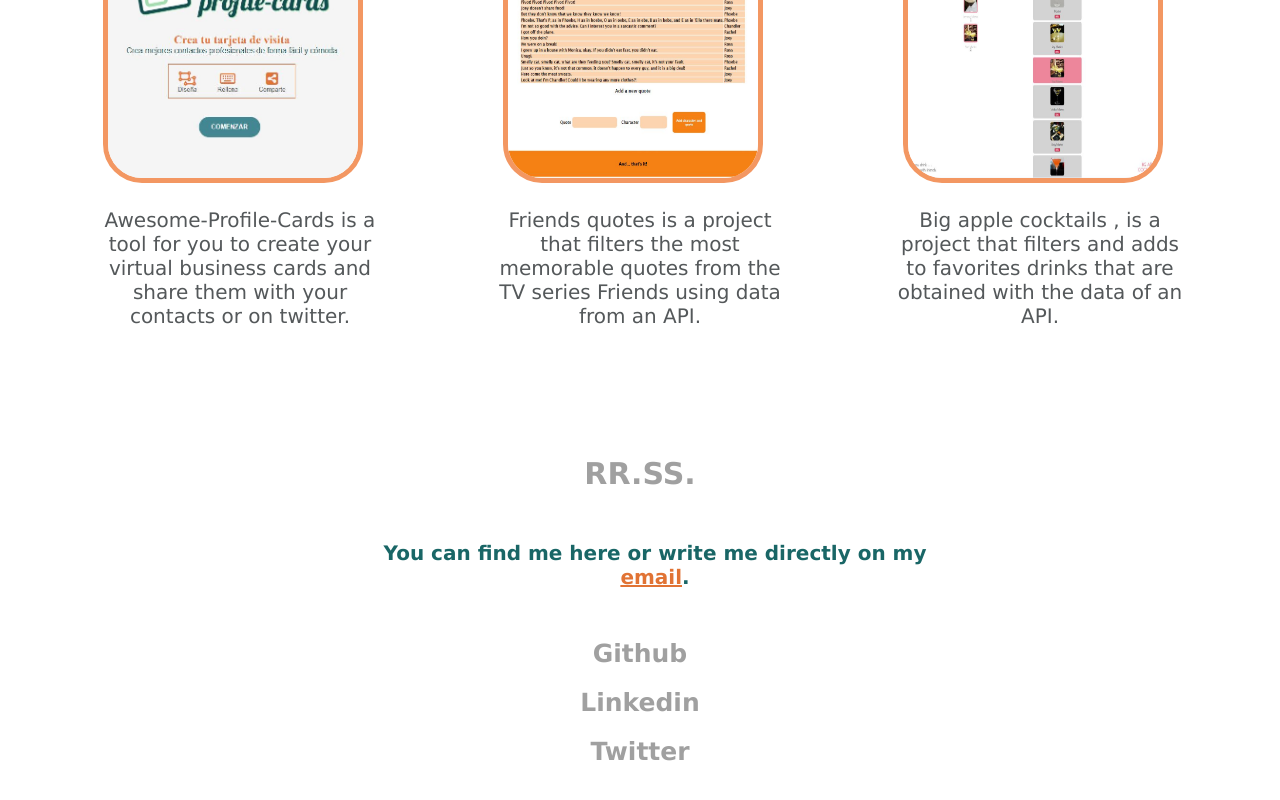
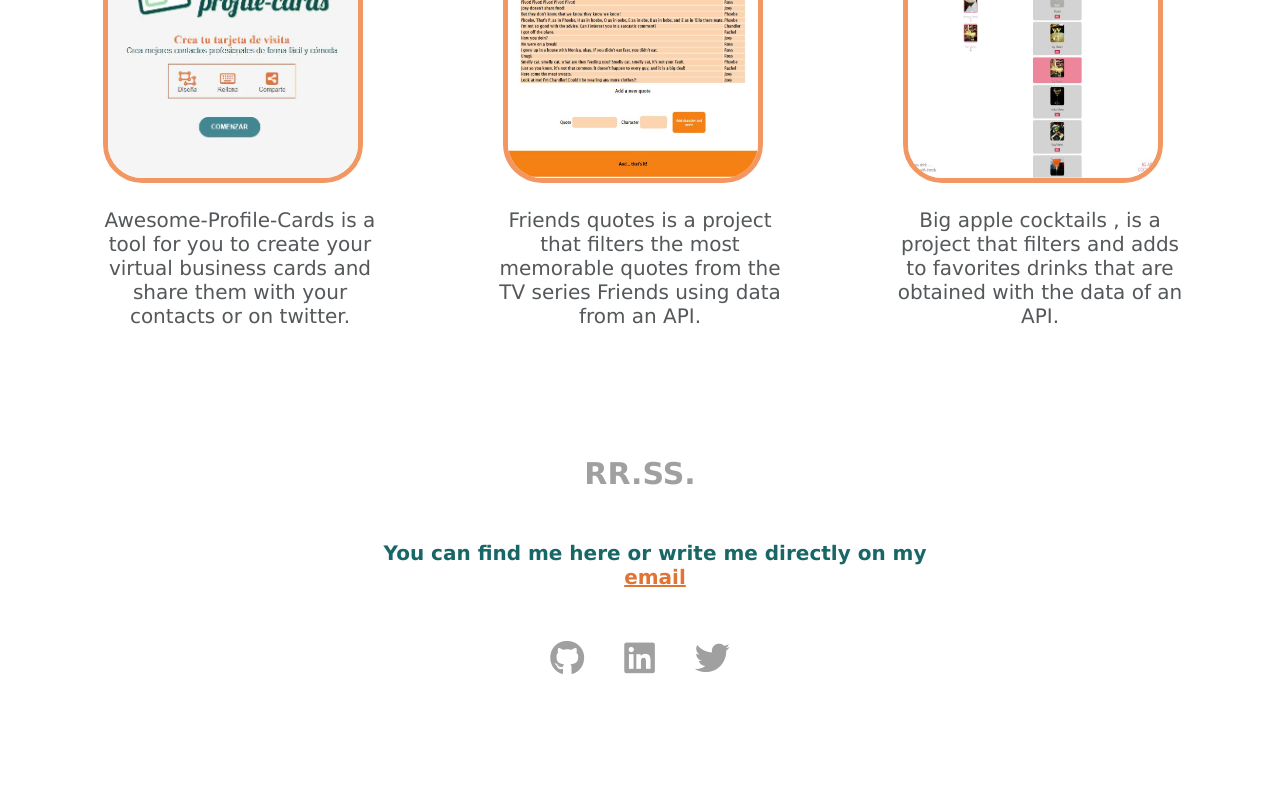
Before and after one commit to ruadaslucia/PORTFOLIO, a React (Create React App) app: page / in a window 1280 px wide. Shown: the part 1414-2214 px from the top of the page. Built offline with nearby package versions, Linux system fonts and the light colour scheme.

Commit message:
icons and favicon

```diff
--- a/public/index.html
+++ b/public/index.html
@@ -14,6 +14,7 @@
       manifest.json provides metadata used when your web app is installed on a
       user's mobile device or desktop. See https://developers.google.com/web/fundamentals/web-app-manifest/
     -->
+    <script src="https://kit.fontawesome.com/d98337e28a.js" crossorigin="anonymous"></script>
     <link rel="manifest" href="%PUBLIC_URL%/manifest.json" />
     <!--
       Notice the use of %PUBLIC_URL% in the tags above.
@@ -24,7 +25,7 @@
       work correctly both with client-side routing and a non-root public URL.
       Learn how to configure a non-root public URL by running `npm run build`.
     -->
-    <title>React App</title>
+    <title>Porfolio ruadasLucia</title>
   </head>
   <body>
     <noscript>You need to enable JavaScript to run this app.</noscript>
--- a/src/components/SectionRrss.js
+++ b/src/components/SectionRrss.js
@@ -3,11 +3,11 @@ function SectionRrss() {
     return (
       <div className="sectionRrss">
         <h3 className='sectionRrssTitle'>RR.SS.</h3>
-        <h5 className='sectionRrssText'>You can find me here or write me directly on my <a href="mailto: ruadaslucia@gmail.com" className='sectionRrssEmail'> email</a>.</h5>
+        <h5 className='sectionRrssText'>You can find me here or write me directly on my <a href="mailto: ruadaslucia@gmail.com" className='sectionRrssEmail'> email</a></h5>
         <ul className='sectionRrssList'>
-          <li className='sectionRrssItem'><a href="https://github.com/ruadaslucia">Github</a></li>
-          <li className='sectionRrssItem'><a href="https://www.linkedin.com/in/ruadaslucia/">Linkedin</a></li>
-          <li className='sectionRrssItem'><a href="https://twitter.com/ruadasLucia">Twitter</a></li>
+          <li className='sectionRrssItem'><a href="https://github.com/ruadaslucia"><i class="fa-brands fa-github"></i></a></li>
+          <li className='sectionRrssItem'><a href="https://www.linkedin.com/in/ruadaslucia/"><i class="fa-brands fa-linkedin"></i></a></li>
+          <li className='sectionRrssItem'><a href="https://twitter.com/ruadasLucia"><i class="fa-brands fa-twitter"></i></a></li>
         </ul>
       </div>
     );
--- a/src/styles/layouts/sectionRrss.scss
+++ b/src/styles/layouts/sectionRrss.scss
@@ -37,13 +37,20 @@ $white:#ffffff;
 }
 
 .sectionRrssList{
+    display: flex;
+    flex-direction: row;
+    justify-content: center;
+    align-items: center;
+    text-align: center;
     list-style: none;
     padding-inline-start: 0px;
+
 }
 
 .sectionRrssItem{
     font-weight: bold;
     margin: 20px;
+    font-size: 25px;
 }
 .sectionRrssItem a{
     text-decoration: none;
@@ -66,7 +73,7 @@ $white:#ffffff;
         width: 500px;
     }
     .sectionRrssItem{
-        font-size: 25px;
+        font-size: 30px;
     }
 
 }
@@ -74,4 +81,7 @@ $white:#ffffff;
     .sectionRrssText{
         width: 600px;
     }
+    .sectionRrssItem{
+        font-size: 35px;
+    }
 }
```
Also changed, not shown: 13 other files (tests, documents, lock files or other folders).
